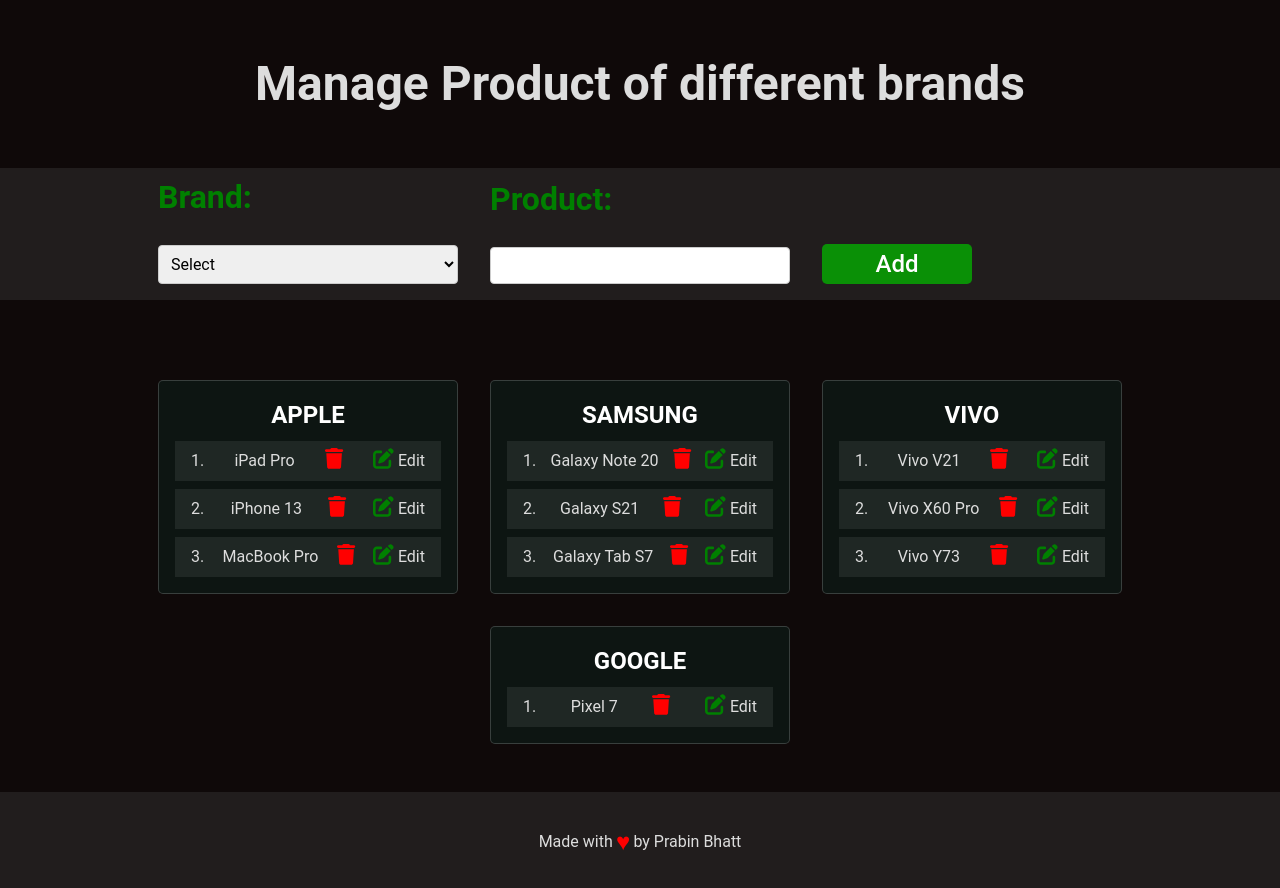
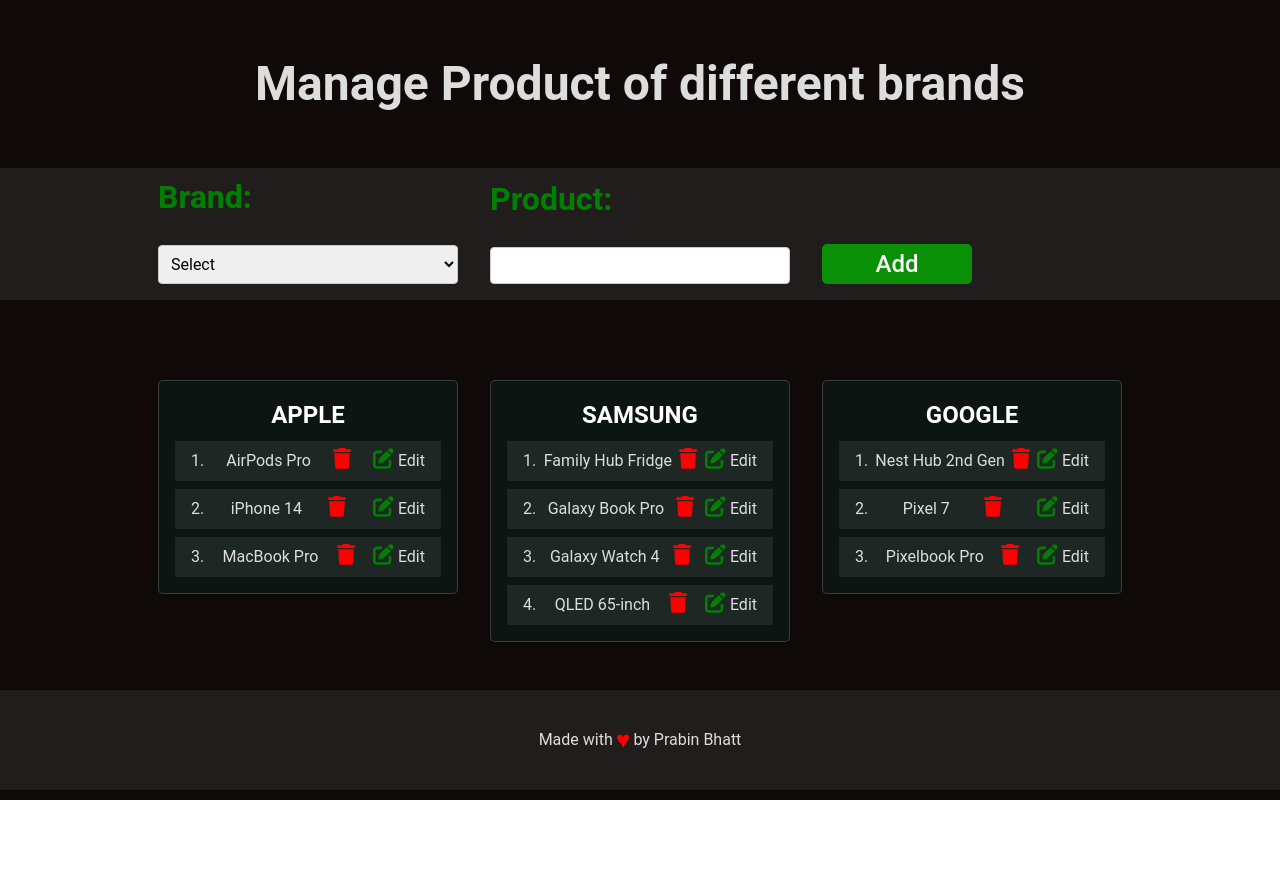
Before and after one commit to UIBoxx/productManager, a React (Vite) app: page / in a window 1280 px wide. Shown: the top 888 px of the page. After the commit the page ends 800 px from the top, so only its background shows below. Built offline with nearby package versions, Linux system fonts and the light colour scheme.

Commit message:
first commit

```diff
--- a/src/components/data/database.json
+++ b/src/components/data/database.json
@@ -3,32 +3,26 @@
     {
       "name": "Apple",
       "products": [
-          { "id": 1, "name": "MacBook Pro" , "brand": "Apple"},
-          { "id": 2, "name": "iPhone 13", "brand": "Apple" },
-          { "id": 3, "name": "iPad Pro", "brand": "Apple" }
+        { "id": 1, "name": "MacBook Pro" },
+        { "id": 2, "name": "iPhone 14" },
+        { "id": 3, "name": "AirPods Pro" }
       ]
     },
     {
       "name": "Samsung",
       "products": [
-          { "id": 1, "name": "Galaxy S21" , "brand": "Samsung"},
-          { "id": 2, "name": "Galaxy Note 20", "brand": "Samsung" },
-          { "id": 3, "name": "Galaxy Tab S7" , "brand": "Samsung"}
-        ]
-      },
-      {
-        "name": "Vivo",
-        "products": [
-          { "id": 1, "name": "Vivo X60 Pro", "brand": "Vivo" },
-          { "id": 2, "name": "Vivo V21" , "brand": "Vivo"},
-          { "id": 3, "name": "Vivo Y73", "brand": "Vivo" }
-
+        { "id": 1, "name": "Galaxy Book Pro" },
+        { "id": 2, "name": "QLED 65-inch" },
+        { "id": 3, "name": "Galaxy Watch 4" },
+        { "id": 4, "name": "Family Hub Fridge" }
       ]
     },
     {
       "name": "Google",
       "products": [
-          { "id": 1, "name": "Pixel 7", "brand": "Google" }
+        { "id": 1, "name": "Pixel 7" },
+        { "id": 2, "name": "Pixelbook Pro" },
+        { "id": 3, "name": "Nest Hub 2nd Gen" }
       ]
     }
   ]
--- a/src/components/productTable/productTable.css
+++ b/src/components/productTable/productTable.css
@@ -46,6 +46,13 @@
     cursor: pointer;
   }
 
+  .no-products-message{
+    height: 50px;
+    display: flex;
+    align-items: center;
+    gap: 1rem;
+  }
+
 
 
   @media screen and (max-width: 800px) {
--- a/src/components/productTable/productTable.tsx
+++ b/src/components/productTable/productTable.tsx
@@ -1,6 +1,6 @@
 import './productTable.css';
 import { FontAwesomeIcon } from '@fortawesome/react-fontawesome';
-import { faPenToSquare, faTrash } from '@fortawesome/free-solid-svg-icons';
+import { faCircleExclamation, faPenToSquare, faTrash } from '@fortawesome/free-solid-svg-icons';
 
 export interface Product {
   id: number;
@@ -34,7 +34,7 @@
               <h2>{brand.name.toUpperCase()}</h2>
             </div>
             {sortedProducts.length === 0 ? (
-              <div className="no-products-message">No products available</div>
+              <div className="no-products-message"><i><FontAwesomeIcon icon={faCircleExclamation} style={{fontSize:'2rem', color:'#aaa'}}/></i>No products available.</div>
             ) : (
               sortedProducts.map((product, index) => (
                 <div key={product.id} className="product">
```
Lines whose indentation alone changed are shown as unchanged.
